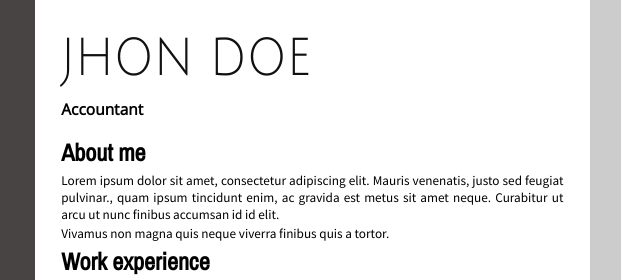
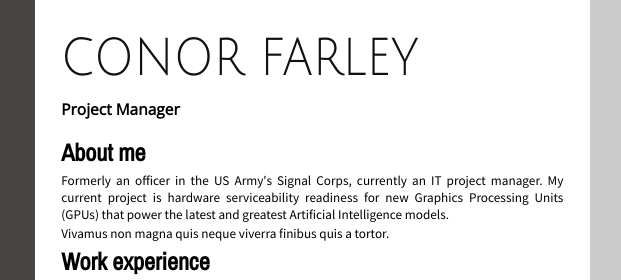
Before and after one commit to C-Farl/resume., a plain HTML site: page index.html in a window 1280 px wide. Shown: the top 280 px of the page, 447-1068 px from the left. Drawn offline with nearby package versions, Linux system fonts and the light colour scheme.

Commit message:
Update index.html

```diff
--- a/index.html
+++ b/index.html
@@ -164,11 +164,11 @@
       <div class="rightPanel">
         <div>
           <h1>
-            Jhon Doe
+            Conor Farley
           </h1>
           <div class="smallText">
             <h3>
-              Accountant
+              Project Manager
             </h3>
           </div>
         </div>
@@ -178,7 +178,7 @@
           </h2>
           <div class="smallText">
             <p>
-              Lorem ipsum dolor sit amet, consectetur adipiscing elit. Mauris venenatis, justo sed feugiat pulvinar., quam ipsum tincidunt enim, ac gravida est metus sit amet neque. Curabitur ut arcu ut nunc finibus accumsan id id elit.
+              Formerly an officer in the US Army's Signal Corps, currently an IT project manager. My current project is hardware serviceability readiness for new Graphics Processing Units (GPUs) that power the latest and greatest Artificial Intelligence models.
             </p>
             <p>
               Vivamus non magna quis neque viverra finibus quis a tortor.
```
